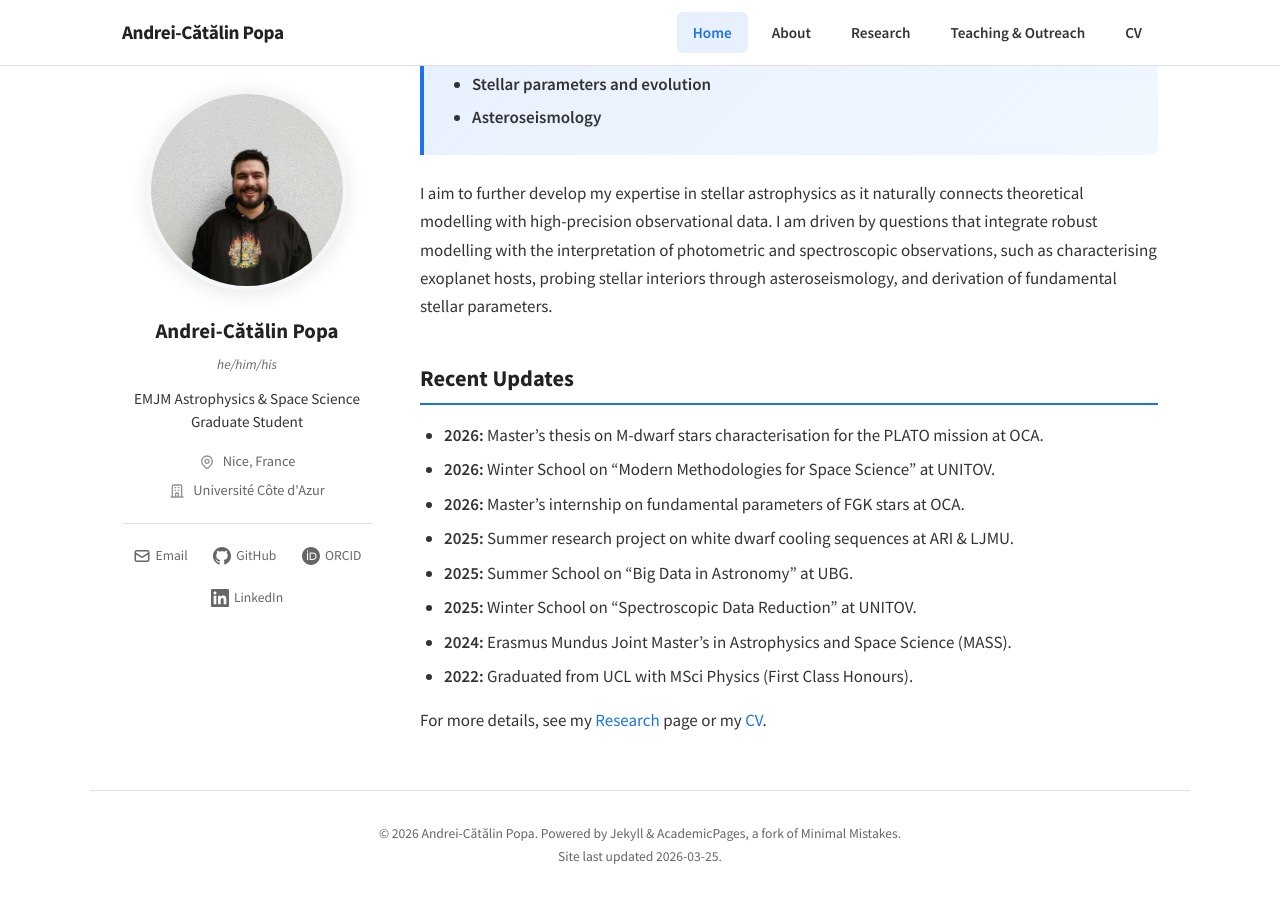
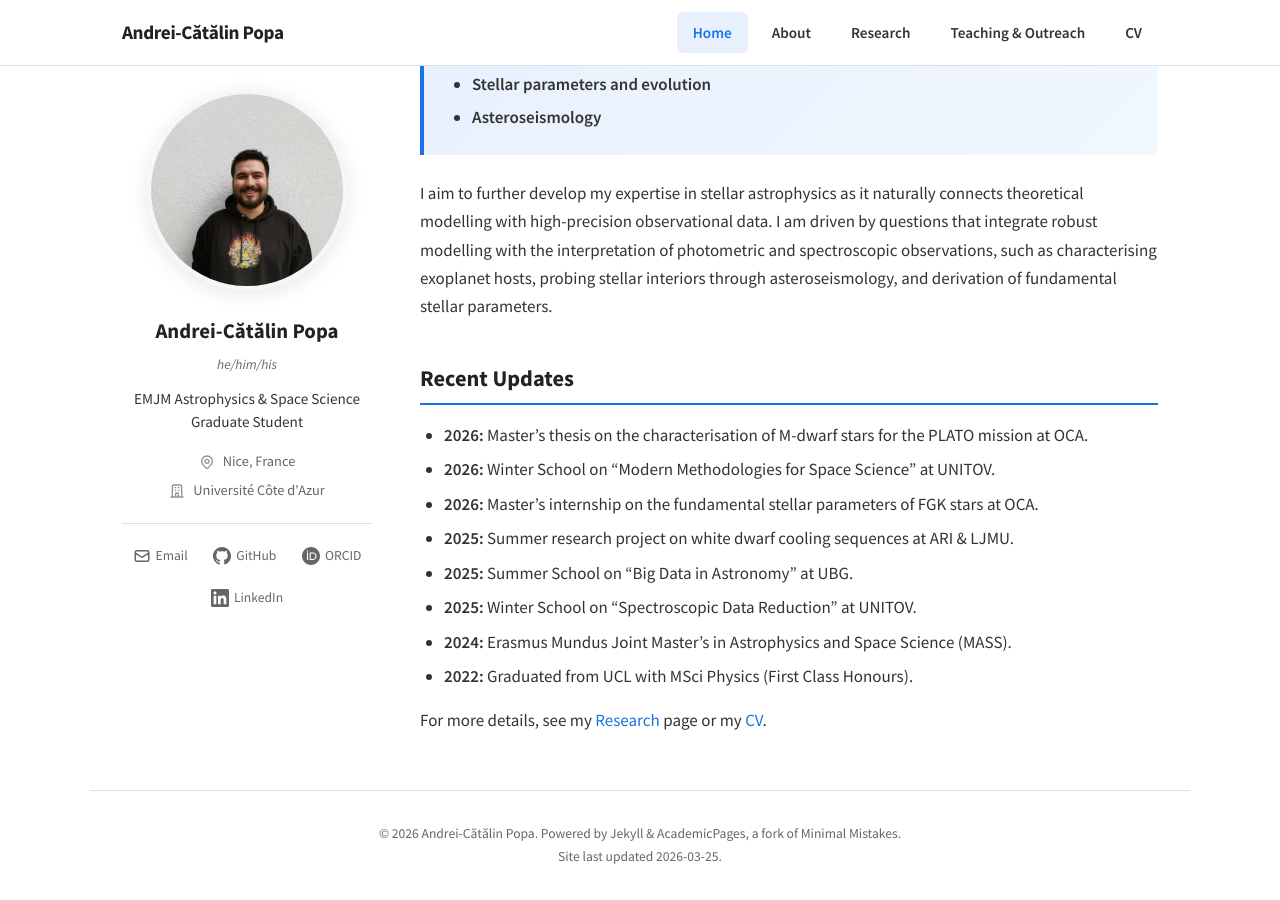
Before and after one commit to acpopa/acpopa.github.io, a Jekyll site: the page built from index.md, in a window 1280 px wide and 900 px high, scrolled down 531 px. Built offline with Jekyll 4.4.1, drawn with Linux system fonts in a browser that asks for light colours.

Commit message:
Update index.md

```diff
--- a/index.md
+++ b/index.md
@@ -27,9 +27,9 @@ I aim to further develop my expertise in stellar astrophysics as it naturally co
 
 ## Recent Updates
 
-- **2026:** Master's thesis on M-dwarf stars characterisation for the PLATO mission at OCA.
+- **2026:** Master's thesis on the characterisation of M-dwarf stars for the PLATO mission at OCA.
 - **2026:** Winter School on "Modern Methodologies for Space Science" at UNITOV.
-- **2026:** Master's internship on fundamental parameters of FGK stars at OCA.
+- **2026:** Master's internship on the fundamental stellar parameters of FGK stars at OCA.
 - **2025:** Summer research project on white dwarf cooling sequences at ARI & LJMU.
 - **2025:** Summer School on "Big Data in Astronomy" at UBG.
 - **2025:** Winter School on "Spectroscopic Data Reduction" at UNITOV.
```
